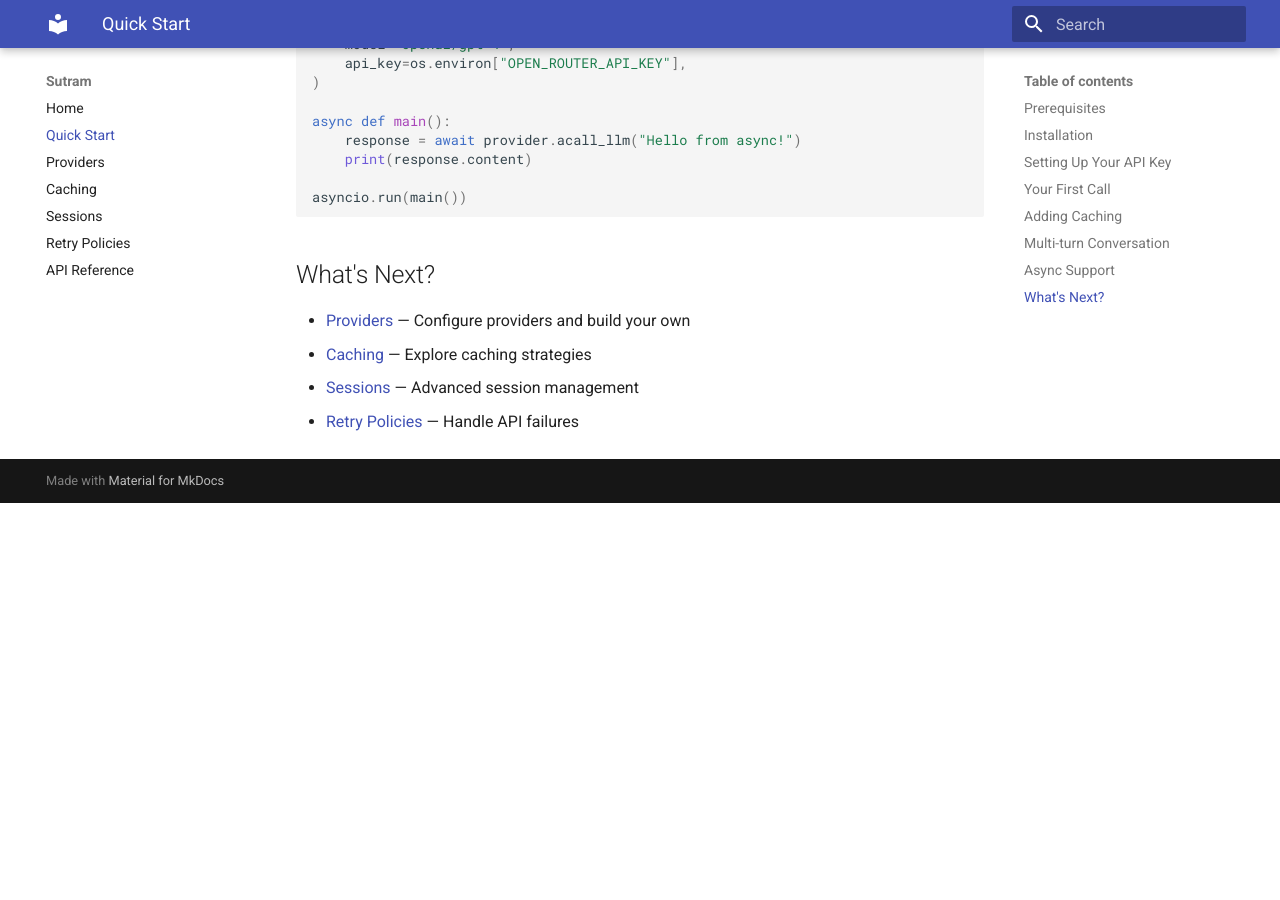
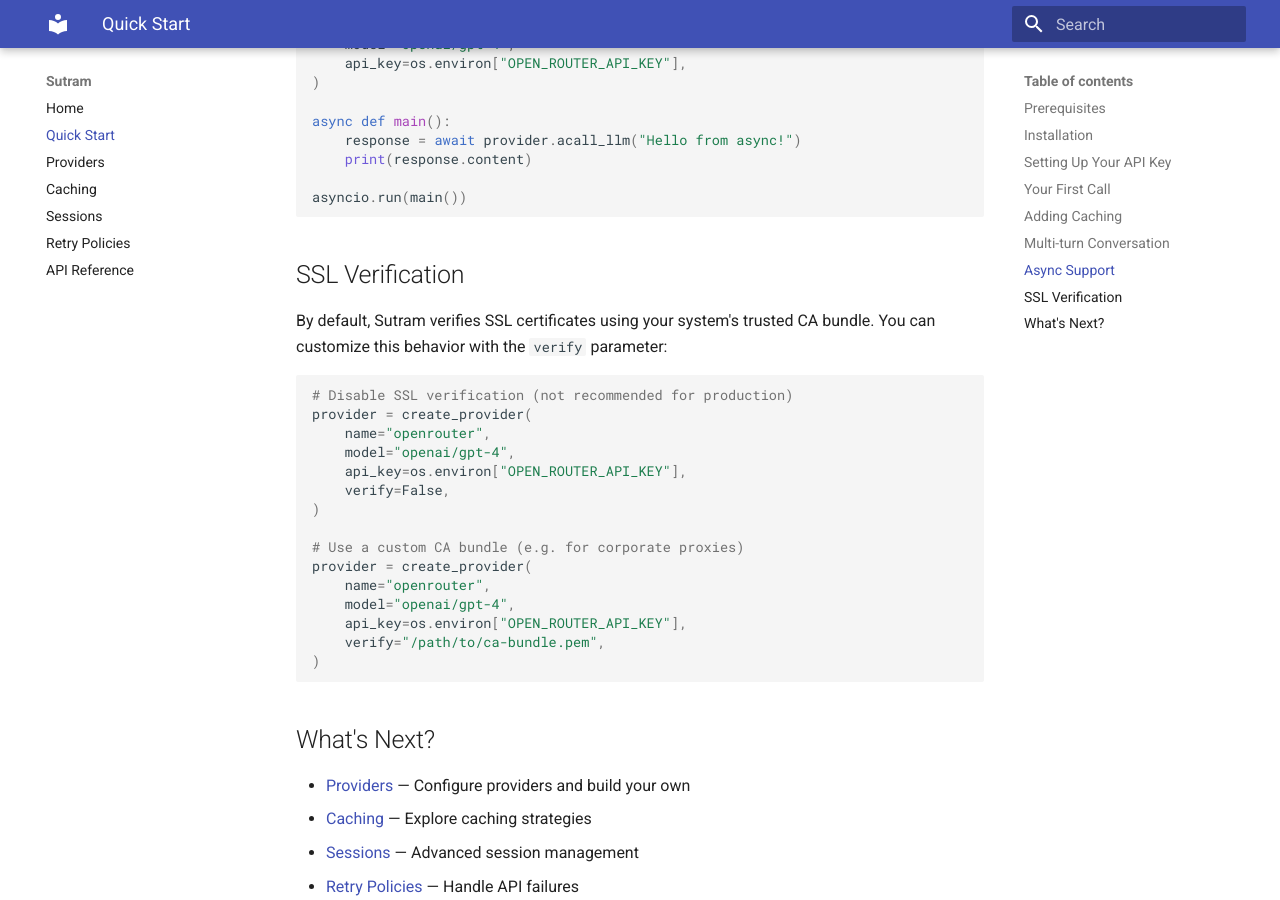
Before and after one commit to AdityaVarmaUddaraju/sutram, an MkDocs documentation site: the page built from docs/quickstart.md, in a window 1280 px wide and 900 px high, scrolled down 2227 px. Built offline with MkDocs 1.6.1 and Material for MkDocs 9.7.7, drawn with Linux system fonts in a browser that asks for light colours; before the commit the page ends 2730 px from its top, so only the background shows below that.

Commit message:
verify api requests with ssl

````diff
--- a/docs/quickstart.md
+++ b/docs/quickstart.md
@@ -113,6 +113,28 @@ async def main():
 asyncio.run(main())
 ```
 
+## SSL Verification
+
+By default, Sutram verifies SSL certificates using your system's trusted CA bundle. You can customize this behavior with the `verify` parameter:
+
+```python
+# Disable SSL verification (not recommended for production)
+provider = create_provider(
+    name="openrouter",
+    model="openai/gpt-4",
+    api_key=os.environ["OPEN_ROUTER_API_KEY"],
+    verify=False,
+)
+
+# Use a custom CA bundle (e.g. for corporate proxies)
+provider = create_provider(
+    name="openrouter",
+    model="openai/gpt-4",
+    api_key=os.environ["OPEN_ROUTER_API_KEY"],
+    verify="/path/to/ca-bundle.pem",
+)
+```
+
 ## What's Next?
 
 - [Providers](providers.md) — Configure providers and build your own
````
Also changed, not shown: docs/api-reference.md (+2 -0 lines), 3 other files.
